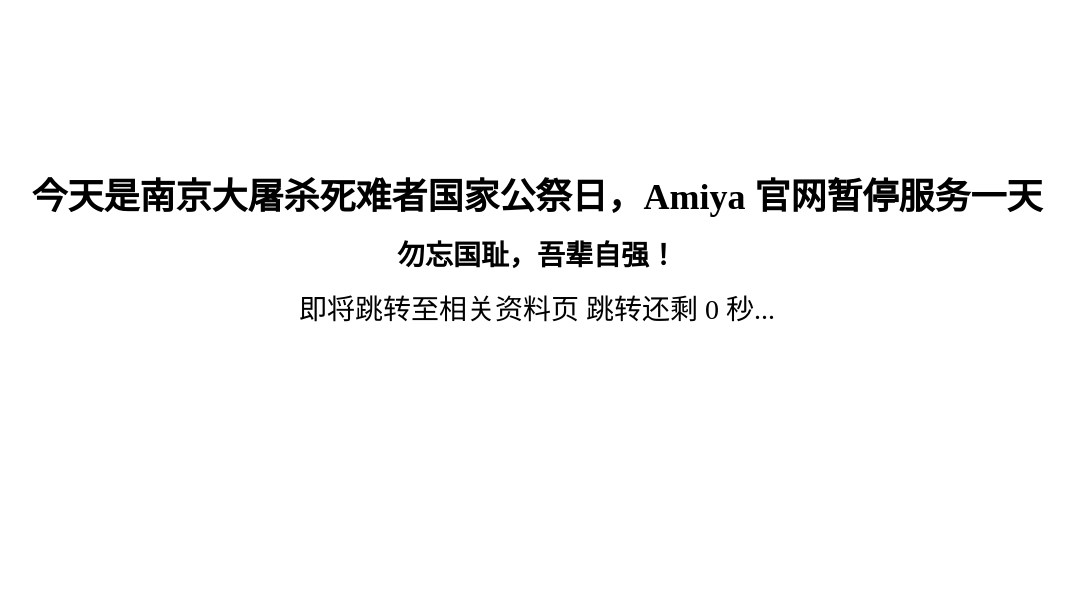
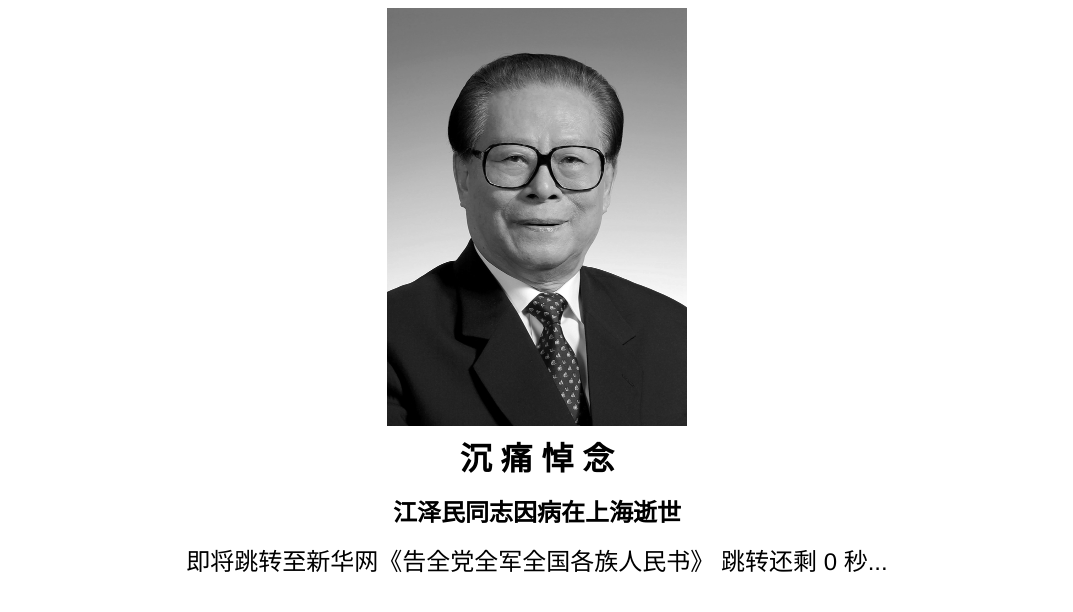
Before and after one commit to Initial-heart-1/ShutDownTips, a plain HTML site: page index.html in a window 1280 px wide. Shown: the whole page, without its empty margins (111-1184 px from the left). Drawn offline with Linux system fonts and the light colour scheme.

Commit message:
沉痛悼念

```diff
--- a/index.html
+++ b/index.html
@@ -8,32 +8,46 @@
     <link rel="shortcut icon" href="./amiya.ico" type="image/x-icon">
     <style>
         #container,#title, #subtitle, #tip{
-            font-family:"HarmonyOS Sans SC","微软雅黑","Microsoft YaHei UI",fangsong;
+            font-family:"PingFang SC", "HarmonyOS Sans SC","Lantinghei SC", "Helvetica Neue", Helvetica, Arial, "Microsoft YaHei", 微软雅黑, STHeitiSC-Light, simsun, 宋体, "WenQuanYi Zen Hei", "WenQuanYi Micro Hei", sans-serif;
          }
         #container {
             position: absolute;
             width: 100%;
-            top: 20%;
         }
         #title, #subtitle, #tip {
             text-align: center;
             padding: 7px;
         }
         #title {
-            font-size: 2.25em;
+            font-size: 2em;
         }
         #subtitle, #tip {
-            font-size: 1.75em;
+            font-size: 1.5em;
+        }
+        #img {
+            display: flex;
+            justify-content: center;
+            align-items: center;
+        }
+        html {
+            filter: grayscale(100%);
+            -webkit-filter: grayscale(100%);
+            -moz-filter: grayscale(100%);
+            -ms-filter: grayscale(100%);
+            -o-filter: grayscale(100%);
         }
     </style>
 </head>
 <body>
     <div id="container">
+        <div id="img">
+        <img decoding="async" src="JiangZeMinTongZhiYiXiang.jpg" alt="江泽民同志遗像 新华社发" width="300" height="417.5">
+        </div>
         <div id="title">
-            <strong>今天是南京大屠杀死难者国家公祭日，Amiya 官网暂停服务一天</strong>
+            <strong>沉    痛    悼    念</strong>
         </div>
         <div id="subtitle">
-            <strong>勿忘国耻，吾辈自强！</strong>
+            <strong>江泽民同志因病在上海逝世</strong>
         </div>
         <div id="tip"></div>
     </div>
@@ -44,9 +58,9 @@
                 s--;
             }
             else {
-                window.location.href = "https://baike.baidu.com/item/%E5%8D%97%E4%BA%AC%E5%A4%A7%E5%B1%A0%E6%9D%80/26188"
+                window.location.href = "http://www.news.cn/politics/2022-11/30/c_1129174030.htm"
             }
-            document.getElementById("tip").innerHTML = "即将跳转至相关资料页 跳转还剩 " + s + " 秒...";
+            document.getElementById("tip").innerHTML = "即将跳转至新华网《告全党全军全国各族人民书》 跳转还剩 " + s + " 秒...";
             setTimeout(countTime, 1000);
         }
         countTime();
```
Also changed, not shown: JiangZeMinTongZhiYiXiang.jpg (added).
